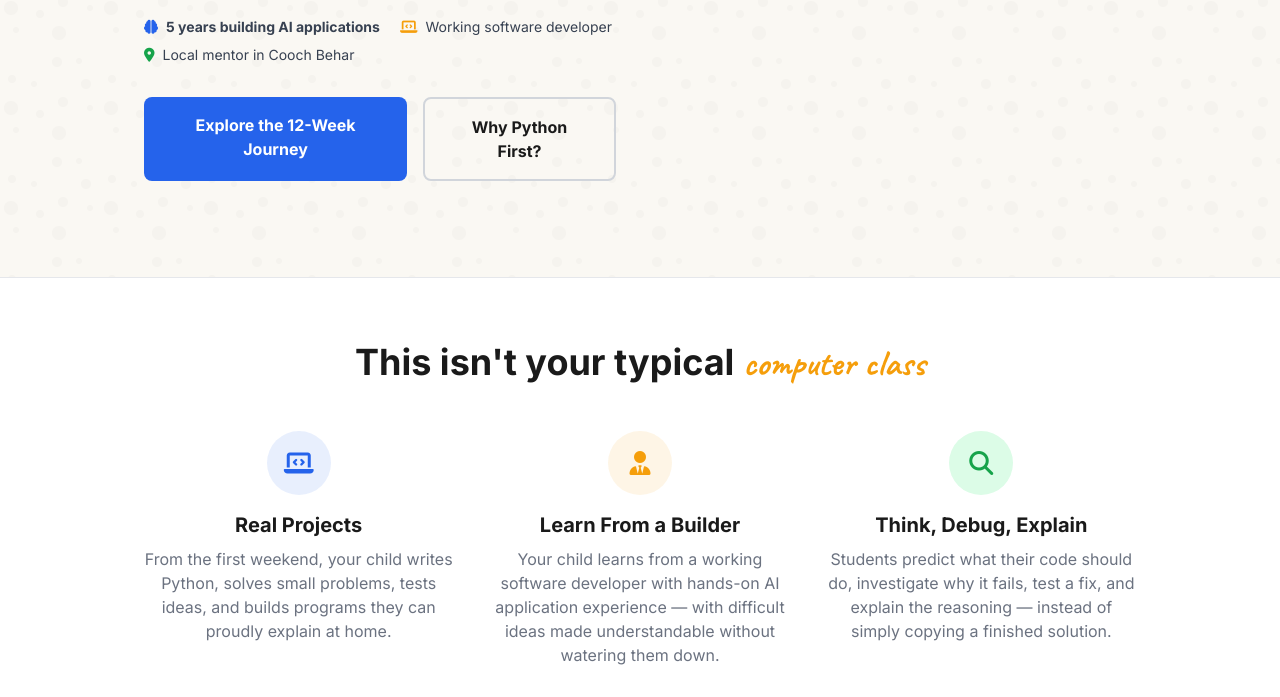
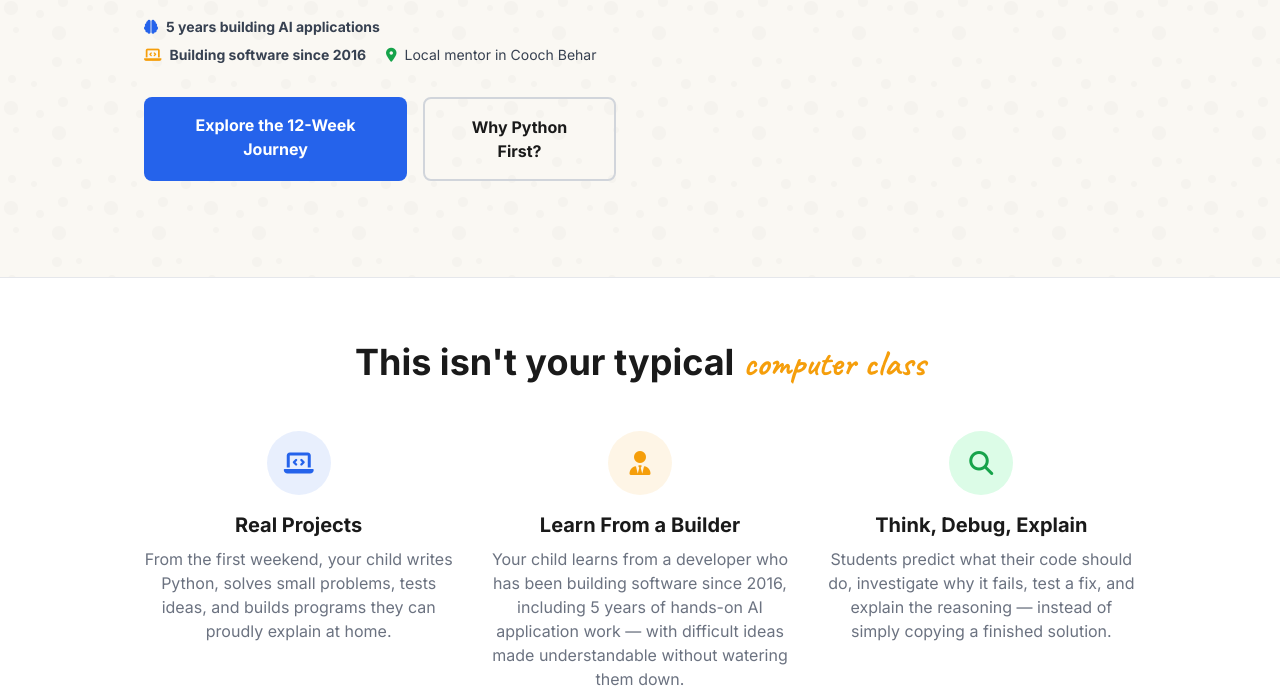
Before and after one commit to saficool/pixydelta-website, a plain HTML site: page index.html in a window 1280 px wide. Shown: the part 803-1500 px from the top of the page. Drawn offline with nearby package versions, Linux system fonts and the light colour scheme.

Commit message:
small update

```diff
--- a/index.html
+++ b/index.html
@@ -831,7 +831,7 @@
                     <span class="inline-flex items-center gap-2"><i class="fa-solid fa-brain text-primary"></i><strong>5
                             years building AI applications</strong></span>
                     <span class="inline-flex items-center gap-2"><i
-                            class="fa-solid fa-laptop-code text-accent"></i>Working software developer</span>
+                            class="fa-solid fa-laptop-code text-accent"></i><strong>Building software since 2016</strong></span>
                     <span class="inline-flex items-center gap-2"><i
                             class="fa-solid fa-location-dot text-green-600"></i>Local mentor in Cooch Behar</span>
                 </div>
@@ -896,8 +896,9 @@
                         <i class="fa-solid fa-user-tie text-accent text-2xl"></i>
                     </div>
                     <h3 class="font-bold text-xl mb-2">Learn From a Builder</h3>
-                    <p class="text-muted">Your child learns from a working software developer with hands-on AI
-                        application experience — with difficult ideas made understandable without watering them down.
+                    <p class="text-muted">Your child learns from a developer who has been building software since 2016,
+                        including 5 years of hands-on AI application work — with difficult ideas made understandable
+                        without watering them down.
                     </p>
                 </div>
                 <div class="text-center feature-card reveal">
@@ -1308,10 +1309,10 @@
                         Your child learns AI from someone who <span class="text-primary">actually builds with it.</span>
                     </h2>
                     <p class="text-muted mb-4 leading-relaxed">
-                        My name is Safikul. I'm a software developer based here in Cooch Behar, with about <strong
-                            class="text-ink">5 years of experience building AI applications</strong>. My work has given
-                        me practical experience with how software and AI are used to turn ideas into working
-                        applications.
+                        My name is Safikul. I'm a software developer based here in Cooch Behar. I've been <strong
+                            class="text-ink">building software since 2016</strong>, including about <strong
+                            class="text-ink">5 years building AI applications</strong>. That work has given me practical
+                        experience turning ideas into reliable software and using AI where it genuinely adds value.
                     </p>
                     <p class="text-muted mb-4 leading-relaxed">
                         PixyDelta is my way of bringing that practical experience into a learning environment for
```
